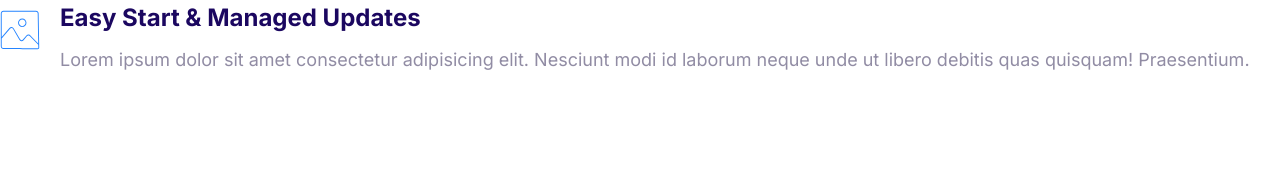
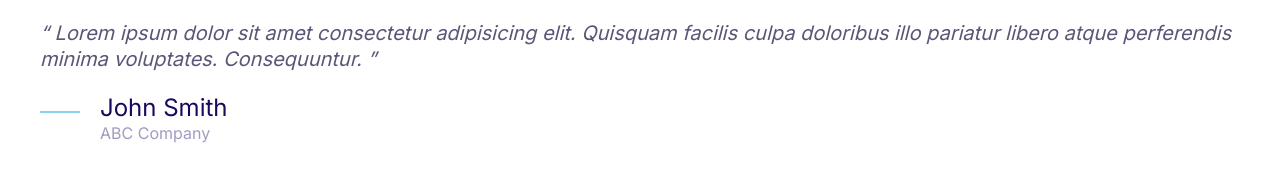
Before and after one commit to Toluade/moshify-by-toluade, a plain HTML site: page index.html in a window 1280 px wide. Drawn offline with Linux system fonts and the light colour scheme.

Commit message:
Build quote components

```diff
--- a/css/styles.css
+++ b/css/styles.css
@@ -4,6 +4,7 @@
   --color-accent: #ff3400;
   --color-headings: #1b0760;
   --color-body: #918ca4;
+  --color-body-darker: #5c5577;
   --color-border: #ccc;
   --border-radius: 30px;
 }
@@ -377,3 +378,52 @@ a {
 .media__image {
   margin-top: 1rem;
 }
+
+/* Quotes */
+.quote {
+  font-size: 3rem;
+  font-style: italic;
+  color: var(--color-body-darker);
+  line-height: 1.3;
+}
+
+.quote__text::before {
+  content: open-quote;
+}
+
+.quote__text::after {
+  content: close-quote;
+}
+
+.quote__author {
+  font-size: 3rem;
+  font-weight: 500;
+  font-style: normal;
+  margin-bottom: 0;
+}
+
+.quote__company {
+  color: var(--color-headings);
+  opacity: 0.4;
+  font-size: 2rem;
+  font-style: normal;
+}
+
+.quote__line {
+  position: relative;
+  bottom: 10px;
+}
+
+@media screen and (min-width: 1024px) {
+  .quote {
+    font-size: 2rem;
+  }
+
+  .quote__author {
+    font-size: 2.4rem;
+  }
+
+  .quote__company {
+    font-size: 1.6rem;
+  }
+}
--- a/index.html
+++ b/index.html
@@ -14,19 +14,25 @@
     <link rel="stylesheet" href="css/styles.css" />
   </head>
   <body>
+    <blockquote class="quote">
+      <p class="quote__text">
+        Lorem ipsum dolor sit amet consectetur adipisicing elit. Quisquam
+        facilis culpa doloribus illo pariatur libero atque perferendis minima
+        voluptates. Consequuntur.
+      </p>
+      <footer>
         <div class="media">
           <div class="media__image">
-        <svg class="icon icon--primary">
-          <use xlink:href="images/sprite.svg#snap"></use>
+            <svg class="icon icon--primary quote__line">
+              <use xlink:href="images/sprite.svg#line"></use>
             </svg>
           </div>
           <div class="media__body">
-        <h3 class="media__title">Easy Start & Managed Updates</h3>
-        <p>
-          Lorem ipsum dolor sit amet consectetur adipisicing elit. Nesciunt modi
-          id laborum neque unde ut libero debitis quas quisquam! Praesentium.
-        </p>
+            <h3 class="media__title quote__author">John Smith</h3>
+            <p class="quote__company">ABC Company</p>
           </div>
         </div>
+      </footer>
+    </blockquote>
   </body>
 </html>
```
Also changed, not shown: components/quotes.html (added, +20 -0 lines). Lines whose indentation alone changed are shown as unchanged.
